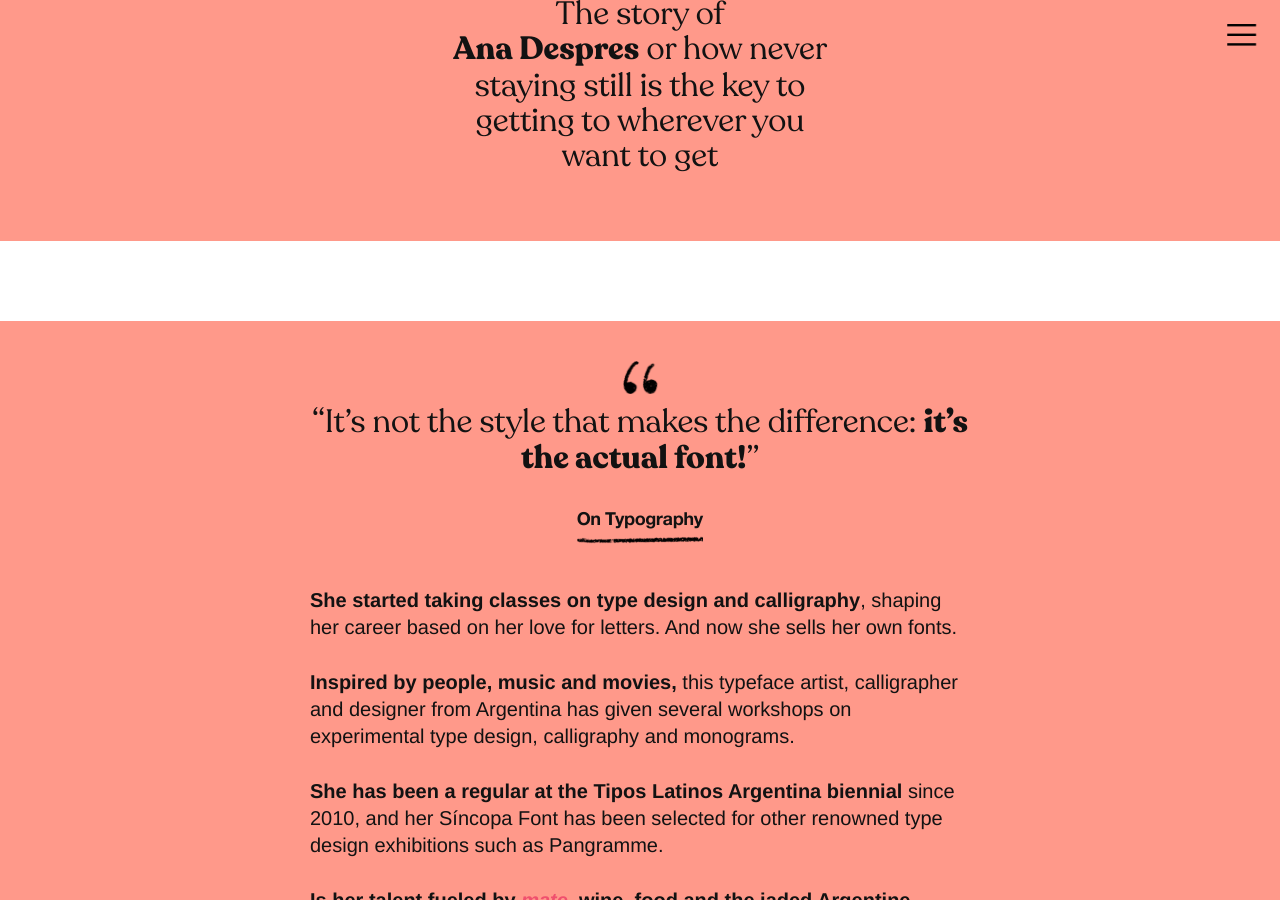
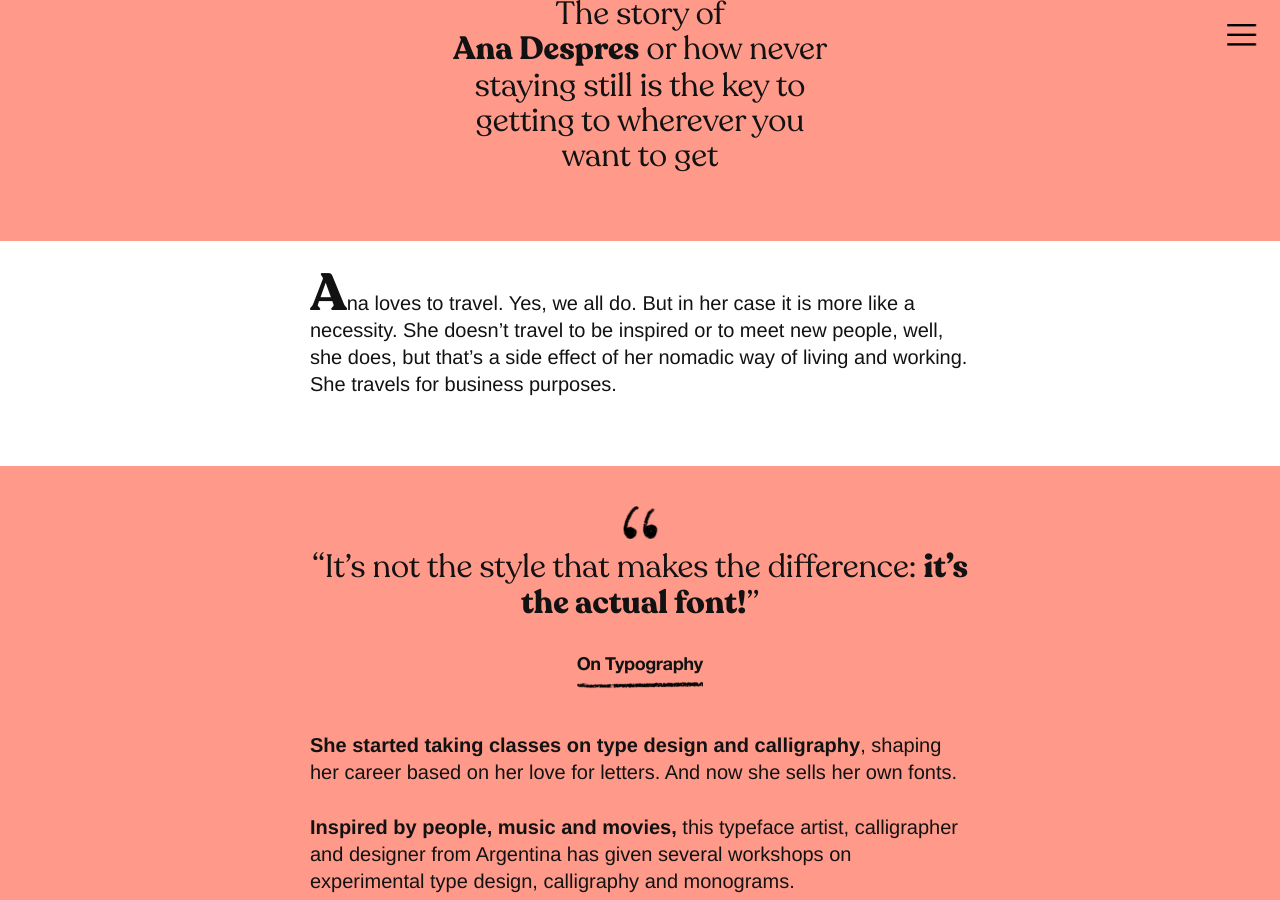
Before and after one commit to macrametv/www.macrame.tv, a Jekyll site: the page built from _posts/2022-03-30-ana-despres.md, in a window 1280 px wide and 900 px high, scrolled down 908 px. Built offline with Jekyll 4.4.1, drawn with Linux system fonts in a browser that asks for light colours; a script that is not in the unit is left out; comment, search, counter and statistics services are not loaded.

Commit message:
Update Post “2022-03-30-ana-despres”

```diff
--- a/_posts/2022-03-30-ana-despres.md
+++ b/_posts/2022-03-30-ana-despres.md
@@ -17,7 +17,10 @@ sections:
     client3: /assets/img/uploads/xulu_logo.png
     client4: /assets/img/uploads/marriot_logo.png
     client5: /assets/img/uploads/clinique_logo.png
-  section: ""
+  section: "Ana loves to travel. Yes, we all do. But in her case it is more like a
+    necessity. She doesn't travel to be inspired or to meet new people, well,
+    she does, but that’s a side effect of her nomadic way of living and working.
+    She travels for business purposes. "
   section2: >-
     > "It’s not the style that makes the difference: **it's the actual font!**"
 
```
